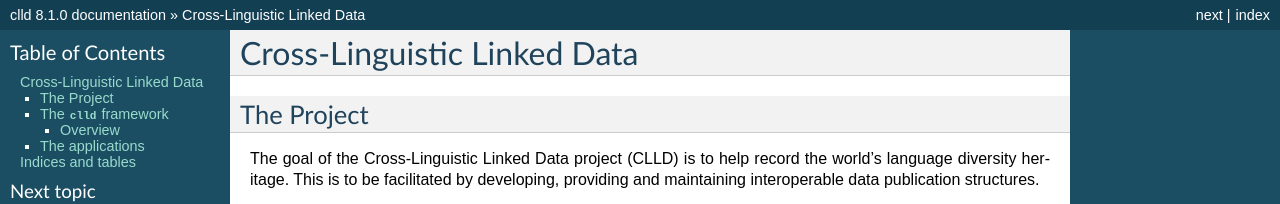
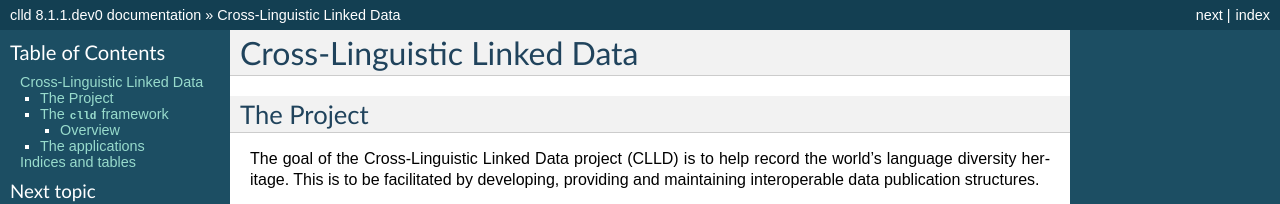
Before and after one commit to clld/clld, a Sphinx documentation site: the page built from docs/index.rst, in a window 1280 px wide and 900 px high. Shown: the top 204 px of the window. Built offline with Sphinx 7.4.7, drawn with Linux system fonts in a browser that asks for light colours; some of the changed text lies outside the part shown.

Commit message:
bump version for development

```diff
--- a/docs/conf.py
+++ b/docs/conf.py
@@ -51,10 +51,10 @@ copyright = u'Max Planck Society'
 # built documents.
 #
 # The full version, including alpha/beta/rc tags.
-release = '8.1.0'
+release = '8.1.1.dev0'
 
 # The short X.Y version.
-version = '8.1.0'
+version = '8.1.1.dev0'
 
 # The language for content autogenerated by Sphinx. Refer to documentation
 # for a list of supported languages.
--- a/setup.py
+++ b/setup.py
@@ -28,7 +28,7 @@ install_requires = [
 
 setup(
     name='clld',
-    version='8.1.0',
+    version='8.1.1.dev0',
     description=(
         'Python library supporting the development of cross-linguistic databases'),
     long_description=open('README.md').read(),
--- a/src/clld/__init__.py
+++ b/src/clld/__init__.py
@@ -3,7 +3,7 @@ import collections
 from clld.db.models import common
 from clld import interfaces
 
-__version__ = "8.1.0"
+__version__ = "8.1.1.dev0"
 
 
 class Resource(collections.namedtuple('Resource', 'name model interface with_index with_rdfdump')):
```
